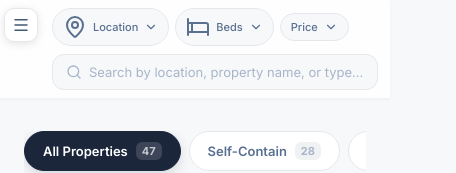
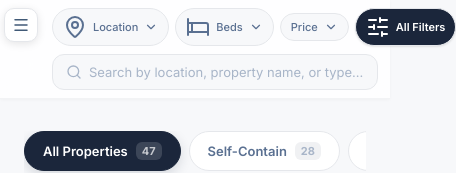
Before and after one commit to idtechnology1999/LandLord, a React (Vite) app: page /home in a window 390 px wide. Shown: the top 173 px of the page, 456 px wide, since content can reach past the window. Built offline with nearby package versions, Linux system fonts and the light colour scheme.

Commit message:
Clean up duplicate CSS responsive blocks, fix filter buttons on mobile

```diff
--- a/src/styles/home.css
+++ b/src/styles/home.css
@@ -905,6 +905,66 @@
   }
 }
 
+@media (max-width: 767px) {
+  .filter-auth-buttons {
+    display: none !important;
+  }
+
+  .filter-bar {
+    position: sticky;
+    top: 0;
+    z-index: 30;
+    overflow: visible;
+  }
+
+  .filter-bar-inner {
+    flex-direction: column;
+    align-items: stretch;
+    padding: 8px 12px 8px 52px;
+    gap: 8px;
+  }
+
+  .filter-actions {
+    display: flex;
+    flex-wrap: nowrap;
+    gap: 6px;
+    order: -1;
+    align-items: center;
+    overflow: visible;
+  }
+
+  .filter-btn {
+    flex-shrink: 0;
+    font-size: 11px;
+    padding: 6px 10px;
+    white-space: nowrap;
+  }
+
+  .filter-location {
+    flex-shrink: 0;
+  }
+
+  .filter-dropdown-wrap {
+    position: relative;
+  }
+
+  .filter-dropdown-menu {
+    position: absolute;
+    top: calc(100% + 6px);
+    left: 0;
+    z-index: 999;
+  }
+
+  .filter-search {
+    max-width: 100%;
+  }
+
+  .filter-search input {
+    padding: 9px 14px 9px 36px;
+    font-size: 13px;
+  }
+}
+
 @media (min-width: 768px) {
   .filter-bar-inner {
     flex-direction: row;
@@ -926,80 +986,6 @@
   }
 }
 
-@media (max-width: 767px) {
-  .filter-auth-buttons {
-    display: none !important;
-  }
-
-  .filter-bar {
-    position: sticky;
-    top: 0;
-    z-index: 30;
-  }
-
-  .filter-bar-inner {
-    flex-direction: column;
-    align-items: stretch;
-    padding: 8px 12px 8px 52px;
-    gap: 8px;
-  }
-
-  .filter-actions {
-    display: flex;
-    flex-wrap: nowrap;
-    overflow-x: auto;
-    gap: 6px;
-    padding-bottom: 0;
-    scrollbar-width: none;
-    -webkit-overflow-scrolling: touch;
-    order: -1;
-    align-items: center;
-  }
-
-  .filter-actions::-webkit-scrollbar {
-    display: none;
-  }
-
-  .filter-btn {
-    flex-shrink: 0;
-    font-size: 11px;
-    padding: 6px 10px;
-    white-space: nowrap;
-  }
-
-  .filter-location {
-    flex-shrink: 0;
-  }
-
-  .filter-search {
-    max-width: 100%;
-  }
-
-  .filter-search input {
-    padding: 9px 14px 9px 36px;
-    font-size: 13px;
-  }
-
-  .filter-btn--primary {
-    display: none;
-  }
-}
-
-@media (min-width: 768px) {
-  .filter-bar-inner {
-    flex-direction: row;
-    align-items: center;
-  }
-
-  .filter-auth-buttons {
-    display: none;
-  }
-
-  .listings-grid {
-    grid-template-columns: repeat(2, 1fr);
-  }
-}
-
 @media (min-width: 1280px) {
   .listings-grid {
     grid-template-columns: repeat(4, 1fr);
```
